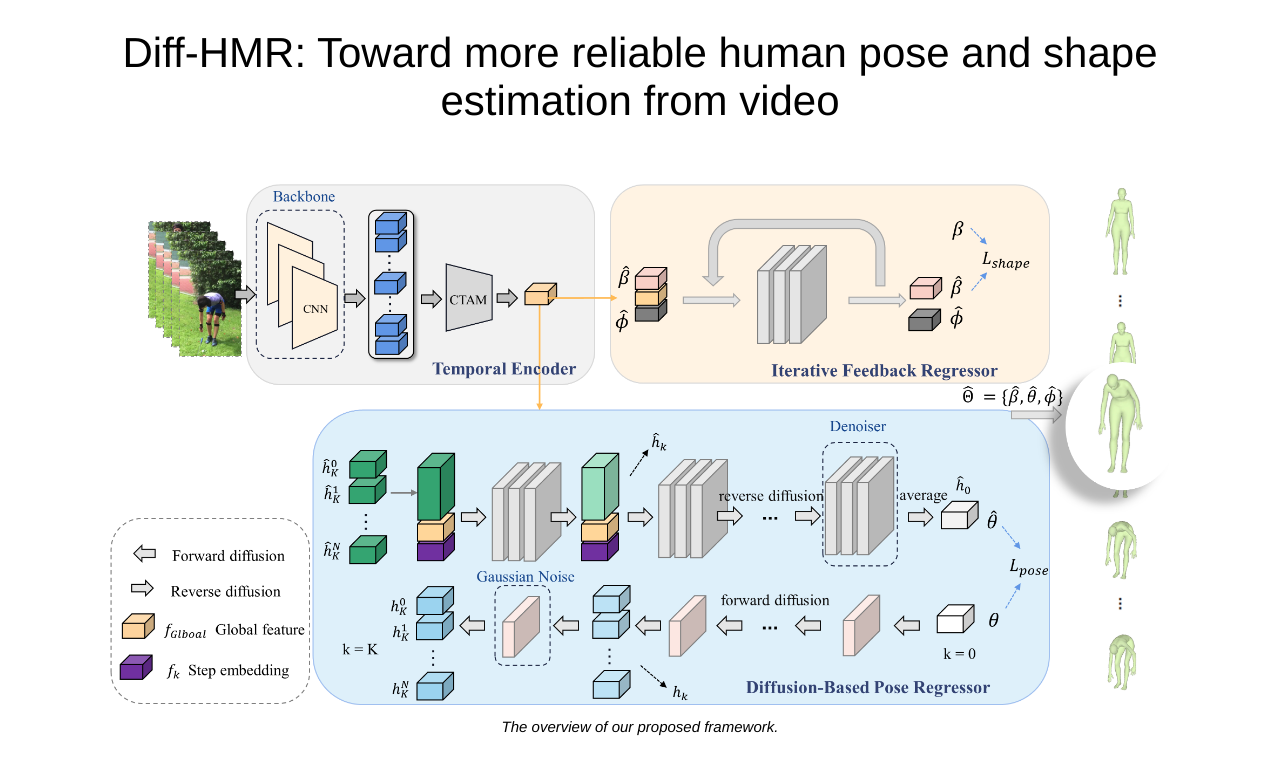
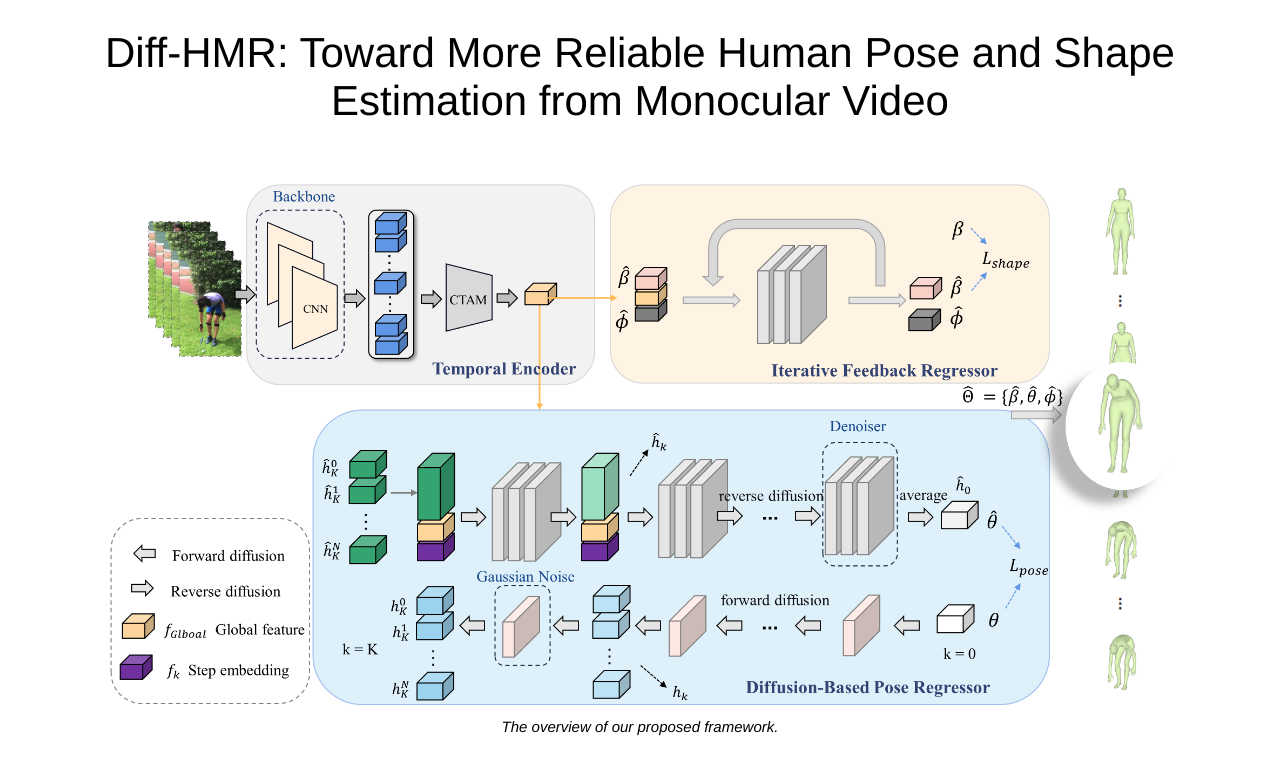
Before and after one commit to diff-hmr/diff-hmr.github.io, a plain HTML site: page index.html in a window 1280 px wide. Shown: the top 760 px of the page. Drawn offline with Linux system fonts and the light colour scheme; a script that the page names is missing.

Commit message:
Update index.html

```diff
--- a/index.html
+++ b/index.html
@@ -178,7 +178,7 @@
 
         <br>
         <center>
-            <span style="font-size:42px">Diff-HMR: Toward more reliable human pose and shape estimation from video</span>
+            <span style="font-size:42px">Diff-HMR: Toward More Reliable Human Pose and Shape Estimation from Monocular Video</span>
         </center>
         <br>
 
```
